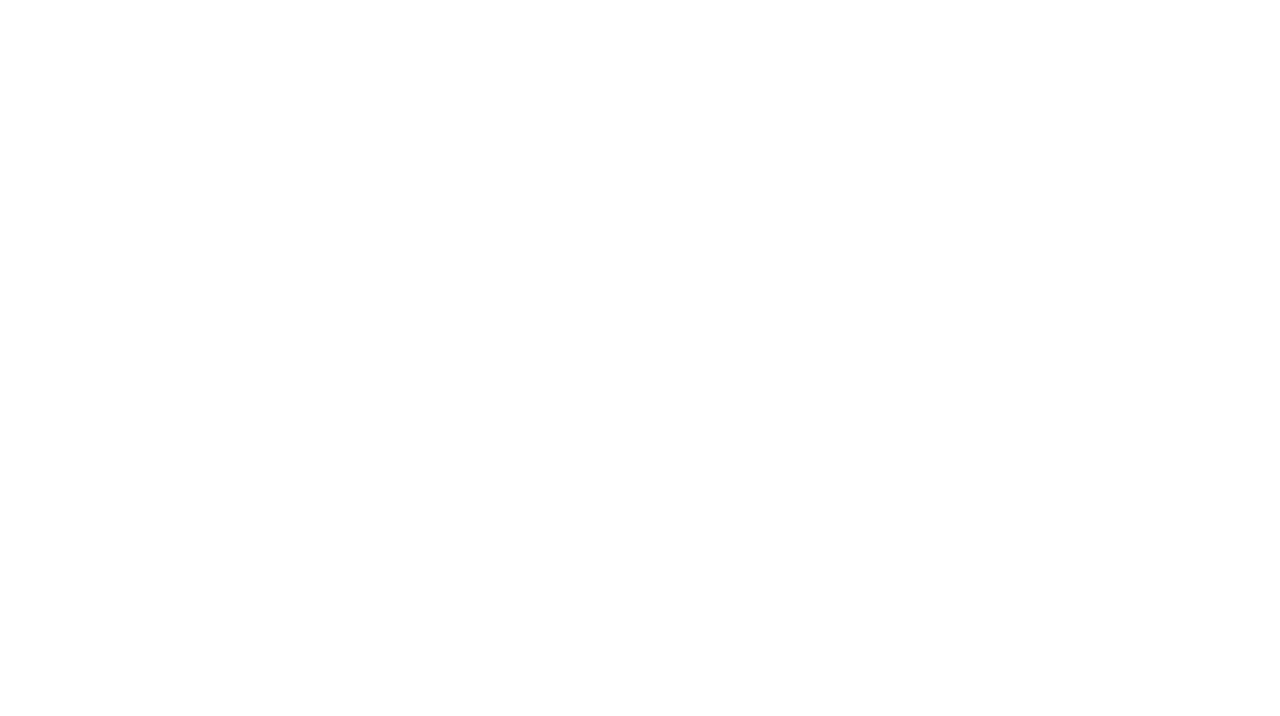
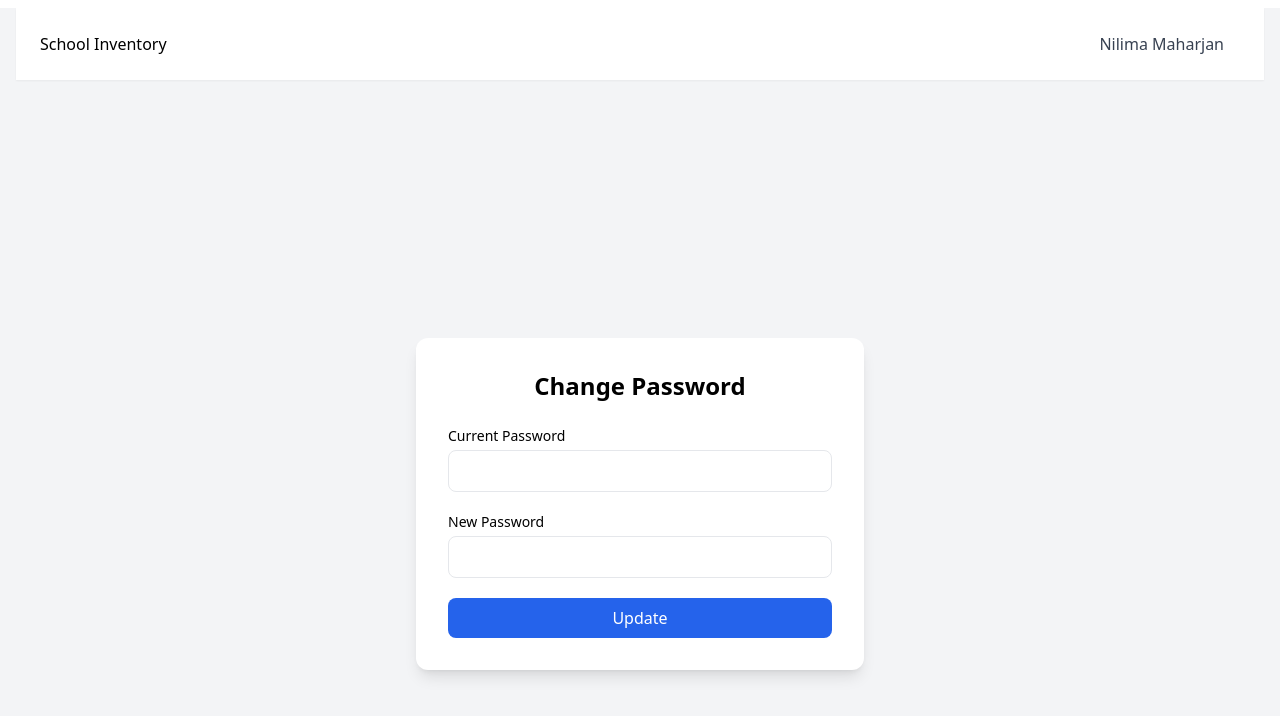
Before and after one commit to Rabn10/school-inventory-frontend, a React (Create React App) app: page /change-password/1 in a window 1280 px wide. Before the commit this address had no page. Shown: the top 716 px of the page. Built offline with nearby package versions, Linux system fonts and the light colour scheme; sample sign-in values are in the browser's storage; the HTML template or start-up script is replaced by a standard one.

Commit message:
Features: Implement change password api in frontend

```diff
--- a/src/App.tsx
+++ b/src/App.tsx
@@ -8,6 +8,7 @@ import Dashboard from './pages/dashboard/Dashboard';
 import PrivateRoute from './plugins/PrivateRoutes';
 import Profile from './pages/dashboard/user/Profile';
 import Layout from './pages/layout/Layout';
+import ChangePassword from './pages/dashboard/user/ChangePassword';
 
 function App() {
 
@@ -36,6 +37,7 @@ function App() {
           <Route element={<PrivateRoute><Layout /></PrivateRoute>}>
             <Route path="/dashboard" element={<Dashboard />} />
             <Route path="/profile/:id" element={<Profile />} />
+            <Route path="/change-password/:id" element={<ChangePassword />} />
           </Route>
 
         </Routes>
--- /dev/null
+++ b/src/pages/dashboard/user/ChangePassword.tsx
@@ -0,0 +1,78 @@
+import { useEffect, useState } from "react";
+import { useNavigate, useParams } from "react-router-dom";
+import axios from "../../../plugins/axios";
+import { toast } from "react-toastify";
+
+// interface IUserDataProps {
+//     id: null | number;
+//     name: string;
+//     email: string;
+// }
+
+const ChangePassword = () => {
+
+    const navigate = useNavigate();
+    const { id } = useParams();
+
+    const [changePassword, setChangePassword] = useState({
+        current_password: '',
+        password: ''
+    });
+
+    const handleChangePassword = async (e: React.FormEvent<HTMLFormElement>) => {
+        e.preventDefault();
+        try {
+            let response: any = await axios.post(`/user/changePassword`, changePassword);
+            if (response.data.status === 1) {
+                toast.success(response.data.message);
+                navigate('/dashboard');
+            } else {
+                toast.error(response.data.message);
+                navigate(`/change-password/${id}`); // Redirect to change password page on error
+            }
+
+        }
+        catch (error: any) {
+            console.error(error.response?.data || error.message);
+        }
+    }
+
+
+    return (
+        <div className="min-h-screen flex items-center justify-center bg-gray-100">
+            <div className="max-w-md w-full bg-white p-8 rounded-xl shadow-lg">
+                <h2 className="text-2xl font-bold text-center mb-6">Change Password</h2>
+                <form onSubmit={handleChangePassword} className="space-y-5">
+                    <div>
+                        <label className="block mb-1 text-sm font-medium">Current Password</label>
+                        <input
+                            type="password"
+                            required
+                            className="w-full border px-4 py-2 rounded-lg focus:outline-none focus:ring-2 focus:ring-blue-500"
+                            value={changePassword.current_password}
+                            onChange={(e) => setChangePassword({ ...changePassword, current_password: e.target.value })}
+                        />
+                    </div>
+                    <div>
+                        <label className="block mb-1 text-sm font-medium">New Password</label>
+                        <input
+                            type="password"
+                            required
+                            className="w-full border px-4 py-2 rounded-lg focus:outline-none focus:ring-2 focus:ring-blue-500"
+                            value={changePassword.password}
+                            onChange={(e) => setChangePassword({ ...changePassword, password: e.target.value })}
+                        />
+                    </div>
+                    <button
+                        type="submit"
+                        className="w-full bg-blue-600 text-white py-2 rounded-lg hover:bg-blue-700 transition"
+                    >
+                        Update
+                    </button>
+                </form>
+            </div>
+        </div>
+    )
+}
+
+export default ChangePassword;
--- a/src/pages/layout/Header.tsx
+++ b/src/pages/layout/Header.tsx
@@ -29,7 +29,7 @@ const Header = () => {
                             </Link>
                         </DropDownItem>
                         <DropDownItem>
-                            <Link to='/change-password'>
+                            <Link to={`/change-password/${id}`}>
                                 <div className='flex items-center mr-md'>
                                     <Text>Change Password</Text>
                                 </div>
```
